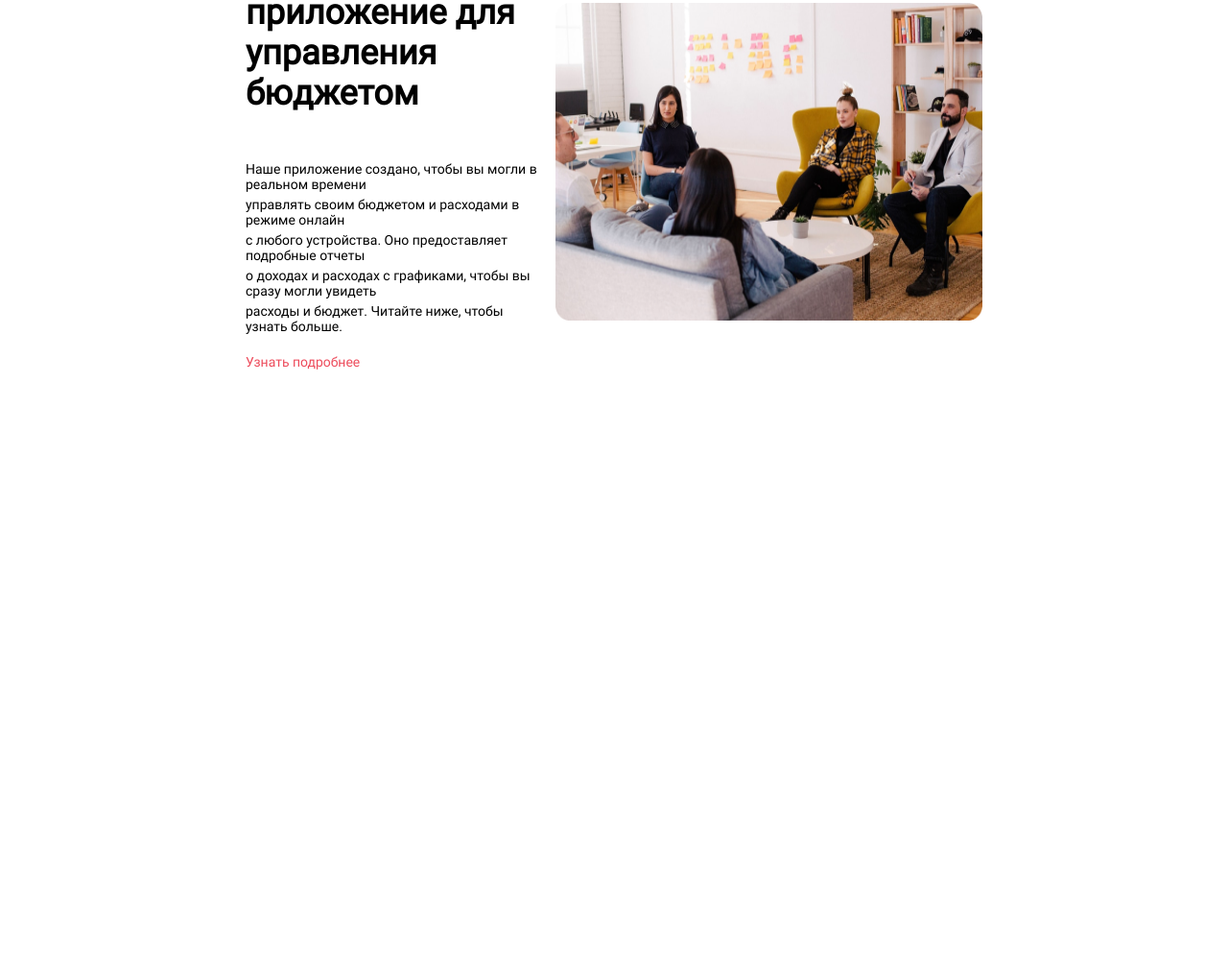
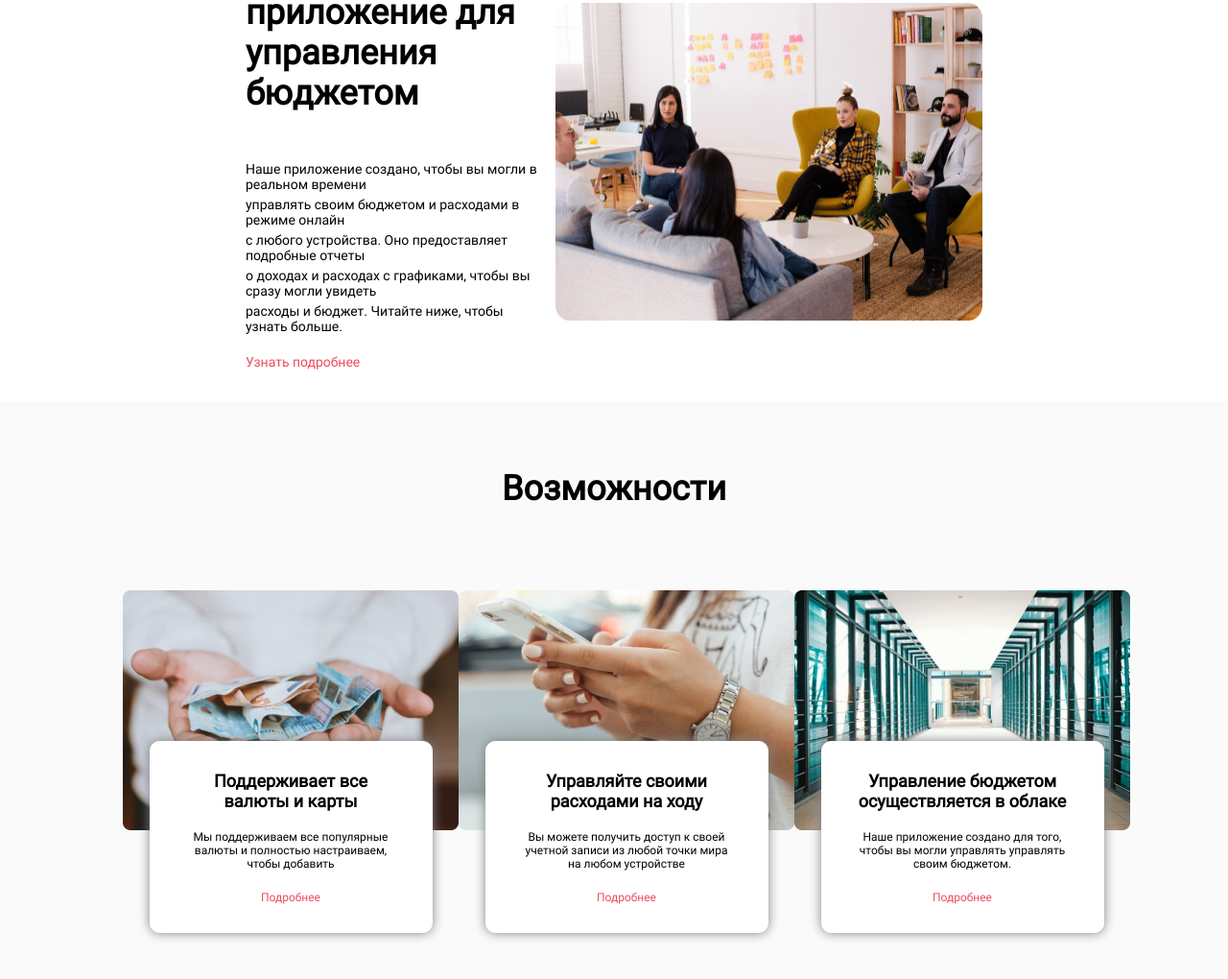
Before and after one commit to Probel-ngnl/CloudSomething, a plain HTML site: page index.html in a window 1280 px wide. Shown: the part 864-1884 px from the top of the page at 96% size. Drawn offline with Linux system fonts and the light colour scheme.

Commit message:
wrapper-3-block

```diff
--- a/css/style.css
+++ b/css/style.css
@@ -86,7 +86,7 @@ header {
     cursor: pointer;
 }
 .wrapper-2 {
-    margin: auto;
+    margin: 0 auto;
     height: 500px;
     width: 60%;
     display: flex;
@@ -122,5 +122,68 @@ header {
     height: 331px;
 }
 .wrapper-3 {
+    margin-top: 0;
     height: 660px;
+    background-color: #FAFAFA;
 }
+.content-title {
+    font-weight: bold;
+    color: #000000;
+    font-family: 'Roboto';
+    font-size: 36px;
+    margin-top: 0;
+    margin-bottom: 85px;
+    padding-top: 70px;
+    text-align: center;
+}
+.content-bar {
+    margin: 0 auto;
+    width: 80%;
+    display: flex;
+    justify-content: space-evenly;
+}
+.content-container {
+    width: 355px;
+    height: 350px;
+}
+.content-description {
+    margin: 0 auto;
+    position: relative;
+    background-color: #FFFFFF;
+    width: 293px;
+    height: 198px;
+    bottom: 97px;
+    border: 1px #FFFFFF solid;
+    border-radius: 10px;
+    box-shadow: 0 0 12px 0 gray;
+}
+.content-description-for-text {
+    text-align: center;
+    width: 75%;
+    margin: 0 auto;
+}
+.content-description-title {
+    font-family: 'Roboto';
+    font-weight: bold;
+    font-size: 18px;
+    margin-top: 0px;
+    margin-bottom: 20px;
+    padding-top: 30px;
+    color: #000000;
+}
+.content-description-text {
+    font-family: 'Roboto';
+    font-size: 12px;
+    color: #000000;
+    margin-top: 0px;
+    margin-bottom: 18px;
+}
+.content-description-link {
+    font-family: 'Roboto';
+    font-size: 12px;
+    text-decoration: none;
+    color: #ED4C5C;
+}
+.wrapper-4 {
+    height: 500px;
+}
--- a/index.html
+++ b/index.html
@@ -45,6 +45,41 @@
         </div>
         <img class="description-img" src="/img/description_img.png" alt="meeting">
     </div>
-    <div class="wrapper-3"></div>
+    <div class="wrapper-3">
+        <p class="content-title">Возможности</p>
+        <div class="content-bar">
+            <div class="content-container">
+                <img src="/img/content1.png" alt="content1">
+                <div class="content-description">
+                    <div class="content-description-for-text">
+                        <p class="content-description-title">Поддерживает все валюты и карты</p>
+                        <p class="content-description-text">Мы поддерживаем все популярные валюты и полностью настраиваем, чтобы добавить</p>
+                        <a class="content-description-link" href="#">Подробнее</a>
+                    </div>
+                </div>
+            </div>
+            <div class="content-container">
+                <img src="/img/content2.png" alt="content2">
+                <div class="content-description">
+                    <div class="content-description-for-text">
+                        <p class="content-description-title">Управляйте своими расходами на ходу</p>
+                        <p class="content-description-text">Вы можете получить доступ к своей учетной записи из любой точки мира на любом устройстве</p>
+                        <a class="content-description-link" href="#" >Подробнее</a>
+                    </div>
+                </div>
+            </div>
+            <div class="content-container">
+                <img src="/img/content3.png" alt="content3">
+                <div class="content-description">
+                    <div class="content-description-for-text">
+                        <p class="content-description-title">Управление бюджетом осуществляется в облаке</p>
+                        <p class="content-description-text">Наше приложение создано для того, чтобы вы могли управлять управлять своим бюджетом. </p>
+                        <a class="content-description-link" href="#">Подробнее</a>
+                    </div>
+                </div>
+            </div>
+        </div>
+    </div>
+    <div class="wrapper-4"></div>
 </body>
 </html>
```
Also changed, not shown: img/content1.png (added), img/content2.png (added), img/content3.png (added).
